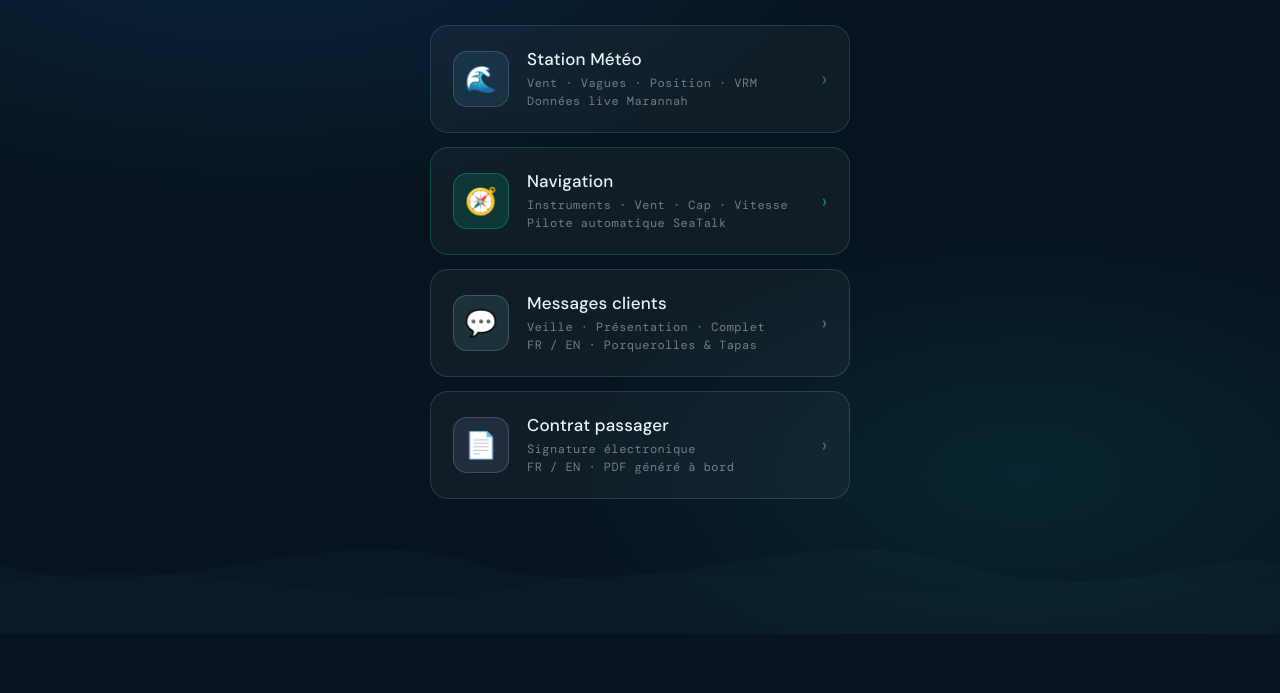
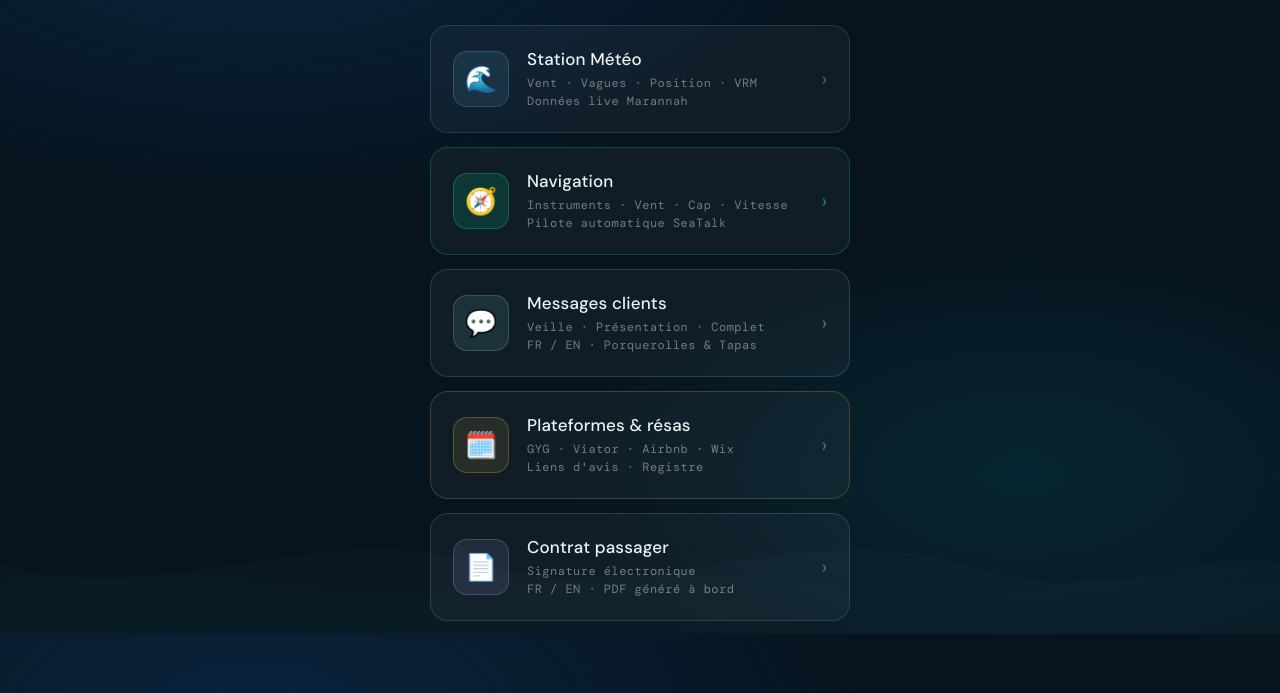
Before and after one commit to Voilesfilantes/app, a plain HTML site: page index.html in a window 1280 px wide. Shown: the part 166-859 px from the top of the page. Before the commit the page ends 800 px from the top, so only its background shows below. Drawn offline with nearby package versions, Linux system fonts and the light colour scheme.

Commit message:
Update index.html

```diff
--- a/index.html
+++ b/index.html
@@ -119,6 +119,12 @@ header{
 .card-nav:hover::before{ opacity:1; }
 .card-nav .card-icon{ background:rgba(0,255,153,0.12); border-color:rgba(0,255,153,0.25); color:#00ff99; }
 .card-nav .card-arrow{ color:rgba(0,255,153,0.5); }
+
+.card-resa{ border-color:rgba(212,175,55,0.25); }
+.card-resa::before{ background:linear-gradient(135deg,rgba(212,175,55,0.08),transparent); }
+.card-resa:hover::before{ opacity:1; }
+.card-resa .card-icon{ background:rgba(212,175,55,0.12); border-color:rgba(212,175,55,0.3); color:#d4af37; }
+.card-resa .card-arrow{ color:rgba(212,175,55,0.55); }
 
 .card-icon{
   width:56px;height:56px;
@@ -251,6 +257,15 @@ footer{
     <div class="card-arrow">›</div>
   </a>
 
+  <a class="card card-resa" href="plateformes.html">
+    <div class="card-icon">🗓️</div>
+    <div class="card-body">
+      <div class="card-title">Plateformes & résas</div>
+      <div class="card-desc">GYG · Viator · Airbnb · Wix<br/>Liens d'avis · Registre</div>
+    </div>
+    <div class="card-arrow">›</div>
+  </a>
+
   <a class="card card-contrat" href="https://contratpassagers2026.netlify.app/" target="_blank">
     <div class="card-icon">📄</div>
     <div class="card-body">
```
